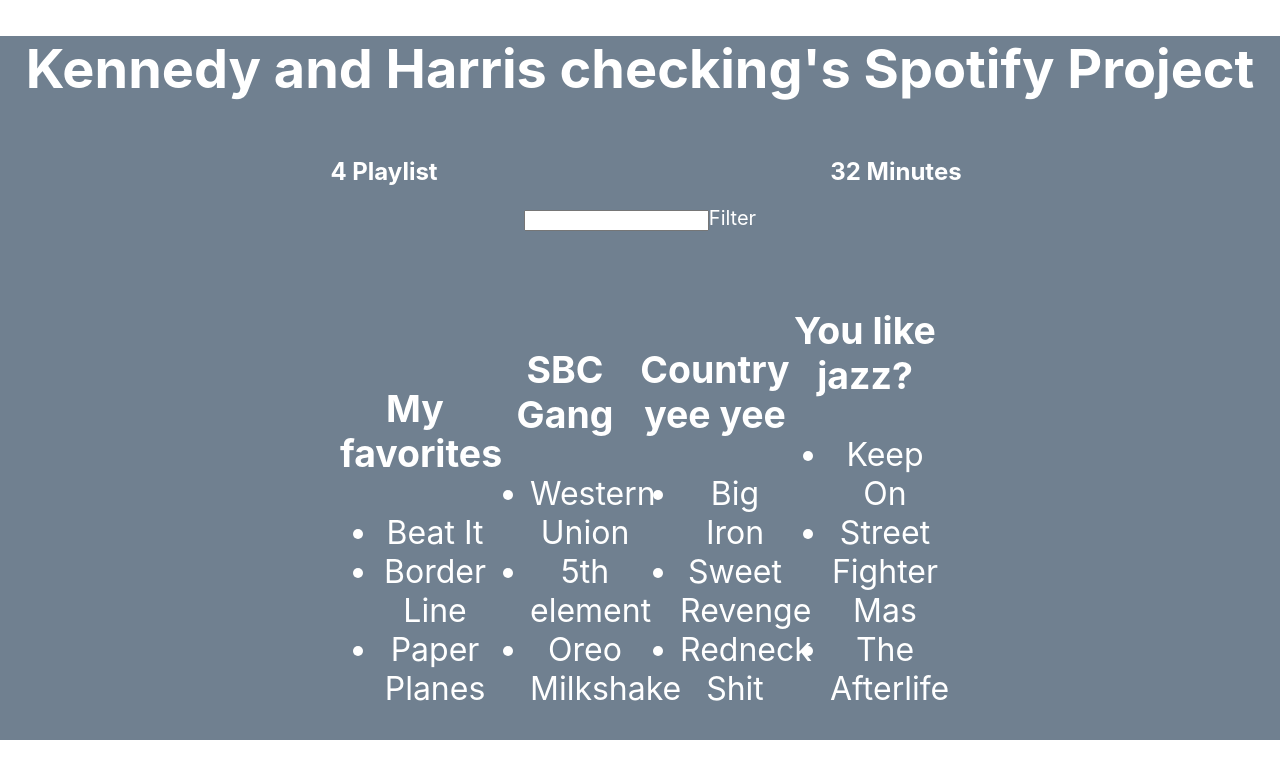
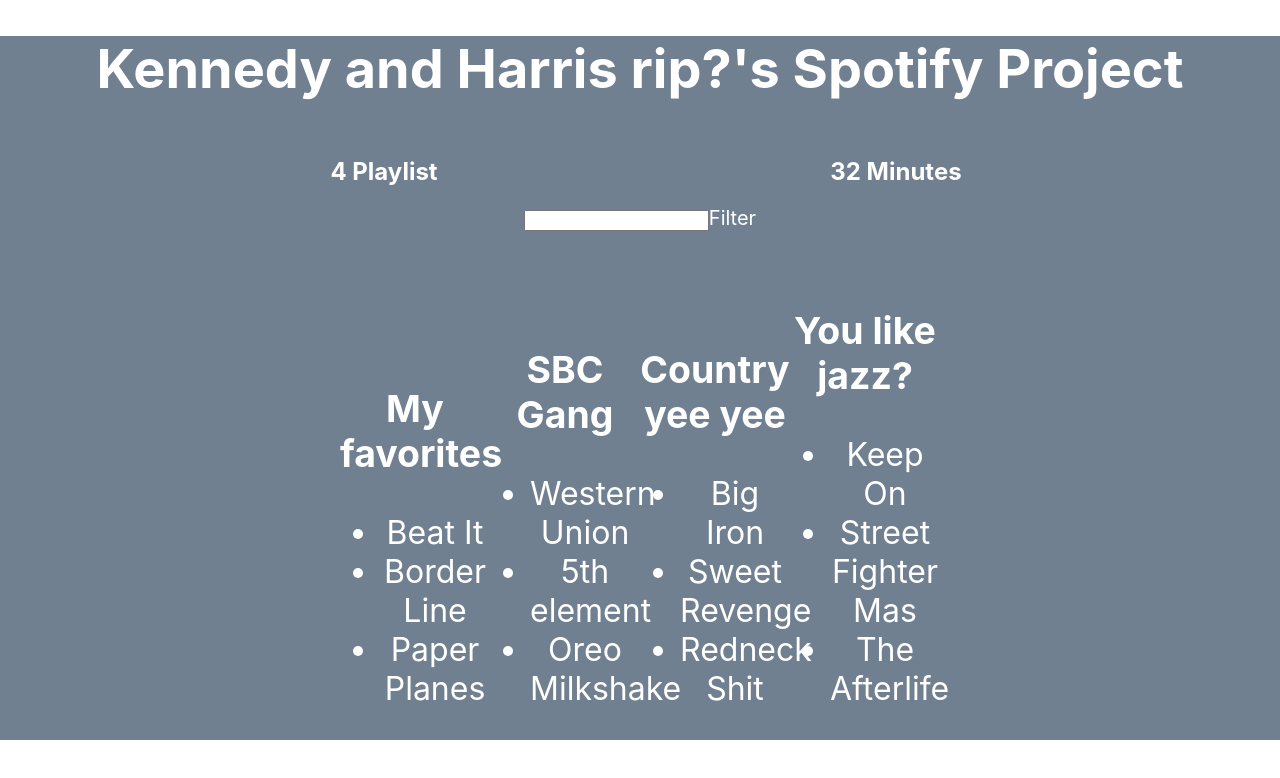
Before and after one commit to hharriss/MIS-3033-Group-Project, a React (Create React App) app in the folder better-playlist-2-github/better-playlist-2/: page / in a window 1280 px wide. Shown: the top 778 px of the page. Built offline with nearby package versions, Linux system fonts and the light colour scheme.

Commit message:
Update App.js

```diff
--- a/better-playlist-2-github/better-playlist-2/src/App.js
+++ b/better-playlist-2-github/better-playlist-2/src/App.js
@@ -9,7 +9,7 @@
 let fakeserverdata =
 {
 user:{
-name: 'Kennedy and Harris checking',
+name: 'Kennedy and Harris rip?',
 playlists: [
   {
     name: 'My favorites',
```
